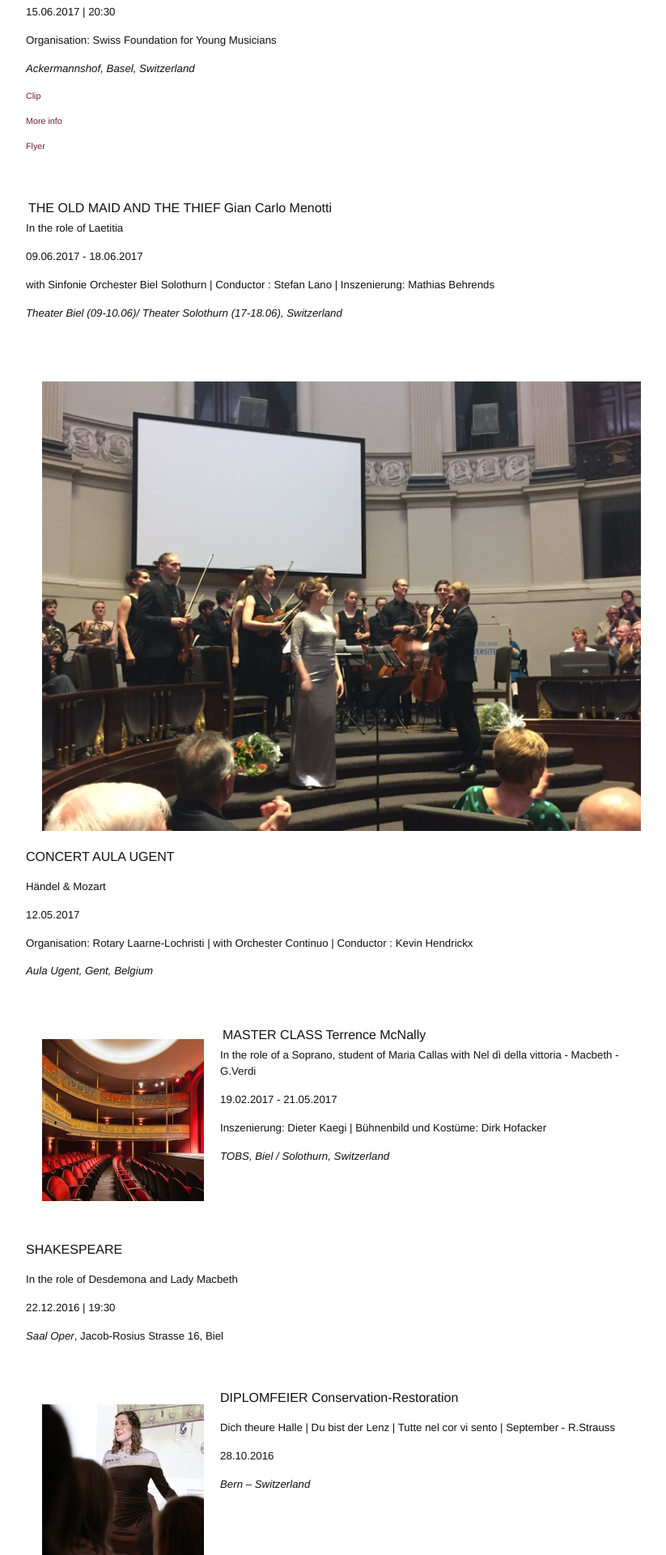
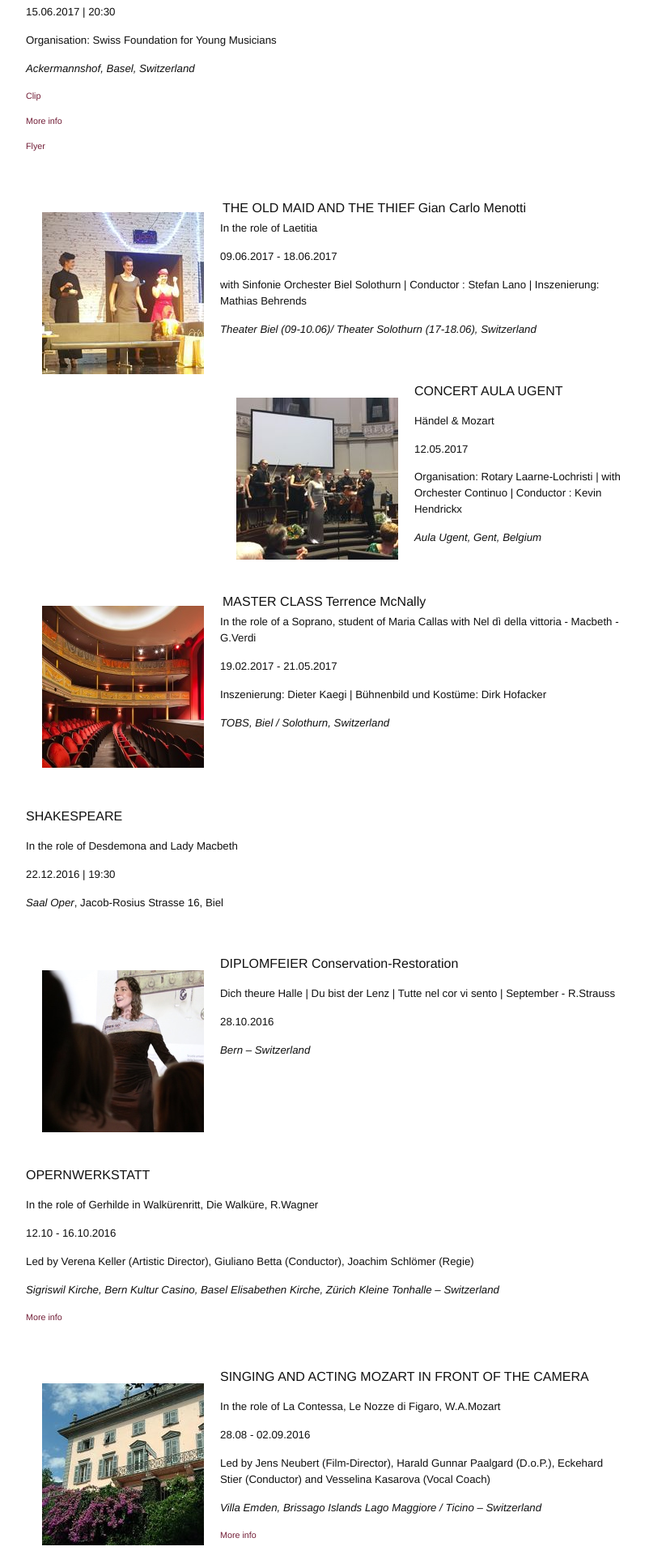
Before and after one commit to annesophie-sevens/annesophie-sevens.github.io, a Jekyll site: the page built from agenda-de.md, in a window 1280 px wide. Shown: the part 2679-4599 px from the top of the page at 81% size, without its empty margins (238-1061 px from the left). Built offline with Jekyll 4.4.1, drawn with Linux system fonts in a browser that asks for light colours.

Commit message:
Update agenda-de.md

```diff
--- a/agenda-de.md
+++ b/agenda-de.md
@@ -120,6 +120,8 @@ SHAKESPEARE
 
 &nbsp;
 
+<img style="float: left; padding: 20px" src="/assets/a15-thumbnail.jpg">
+
 THE OLD MAID AND THE THIEF | Gian Carlo Menotti
 
 ##### In the role of Laetitia
@@ -132,7 +134,7 @@ THE OLD MAID AND THE THIEF | Gian Carlo Menotti
 
 &nbsp;
 
-<img style="float: left; padding: 20px" src="/assets/aad.jpg">
+<img style="float: left; padding: 20px" src="/assets/aad-thumbnail.jpg">
 
 CONCERT AULA UGENT
 
```
